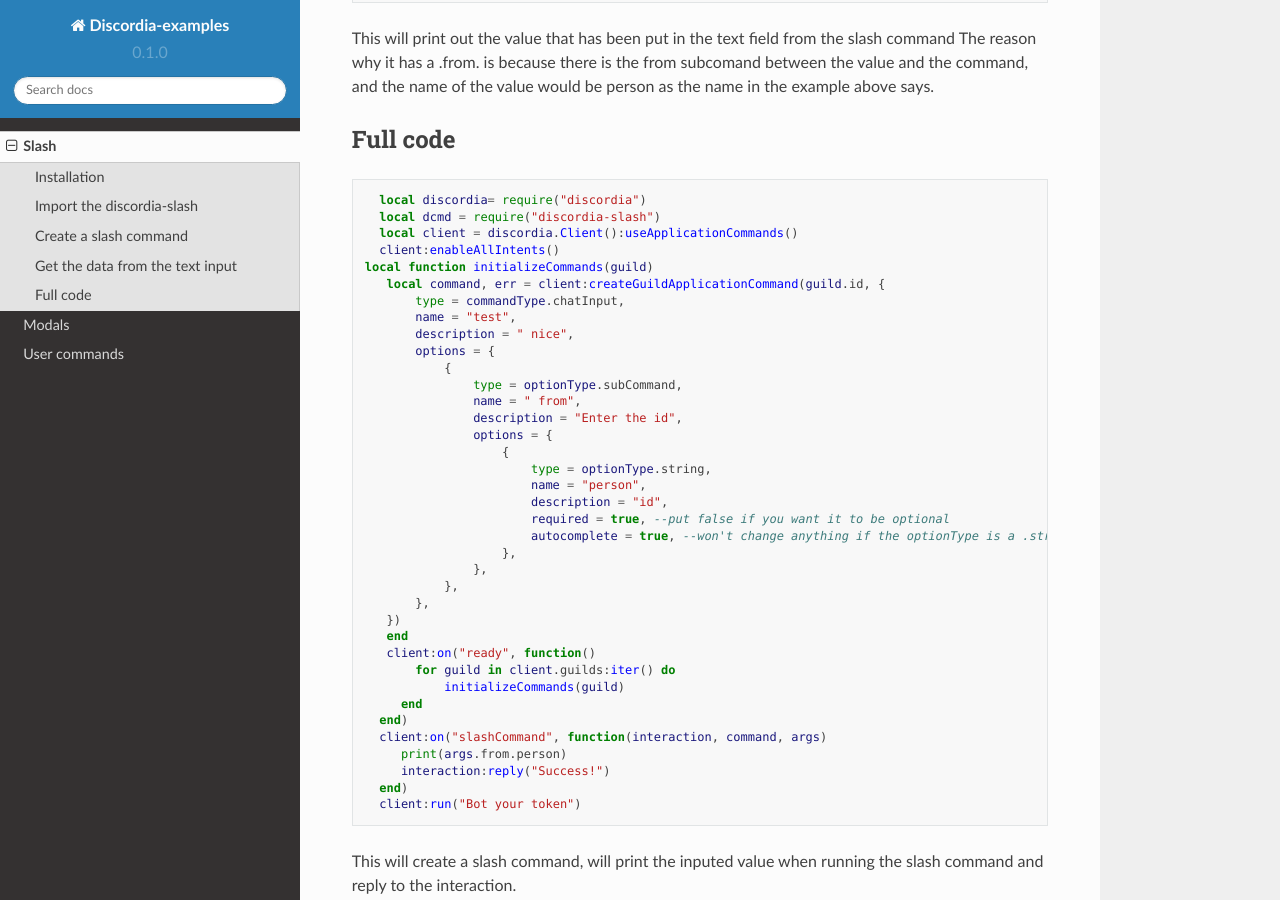
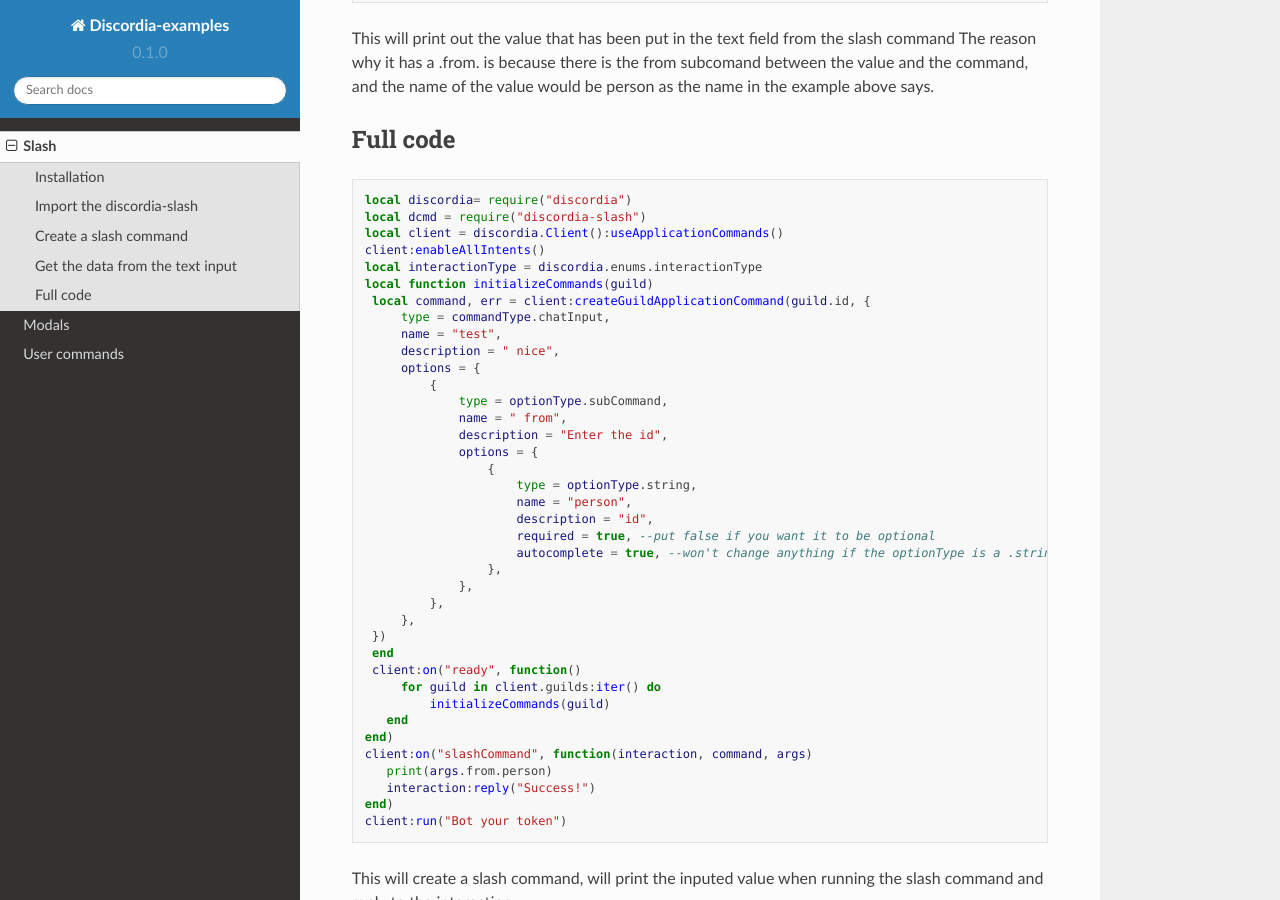
Before and after one commit to justdie386/discordia-examples, a Sphinx documentation site: the page built from docs/source/slash.rst, in a window 1280 px wide and 900 px high, scrolled down 1313 px. Built offline with Sphinx 7.4.7 and the Read the Docs theme 2.0.0, drawn with Linux system fonts in a browser that asks for light colours; pages that are not in the unit, such as notebooks, are missing from menus.

Commit message:
Update slash.rst

```diff
--- a/docs/source/slash.rst
+++ b/docs/source/slash.rst
@@ -75,7 +75,8 @@
    local dcmd = require("discordia-slash")
    local client = discordia.Client():useApplicationCommands()
    client:enableAllIntents()
- local function initializeCommands(guild)
+   local interactionType = discordia.enums.interactionType
+   local function initializeCommands(guild)
     local command, err = client:createGuildApplicationCommand(guild.id, {
         type = commandType.chatInput,
         name = "test",
```
